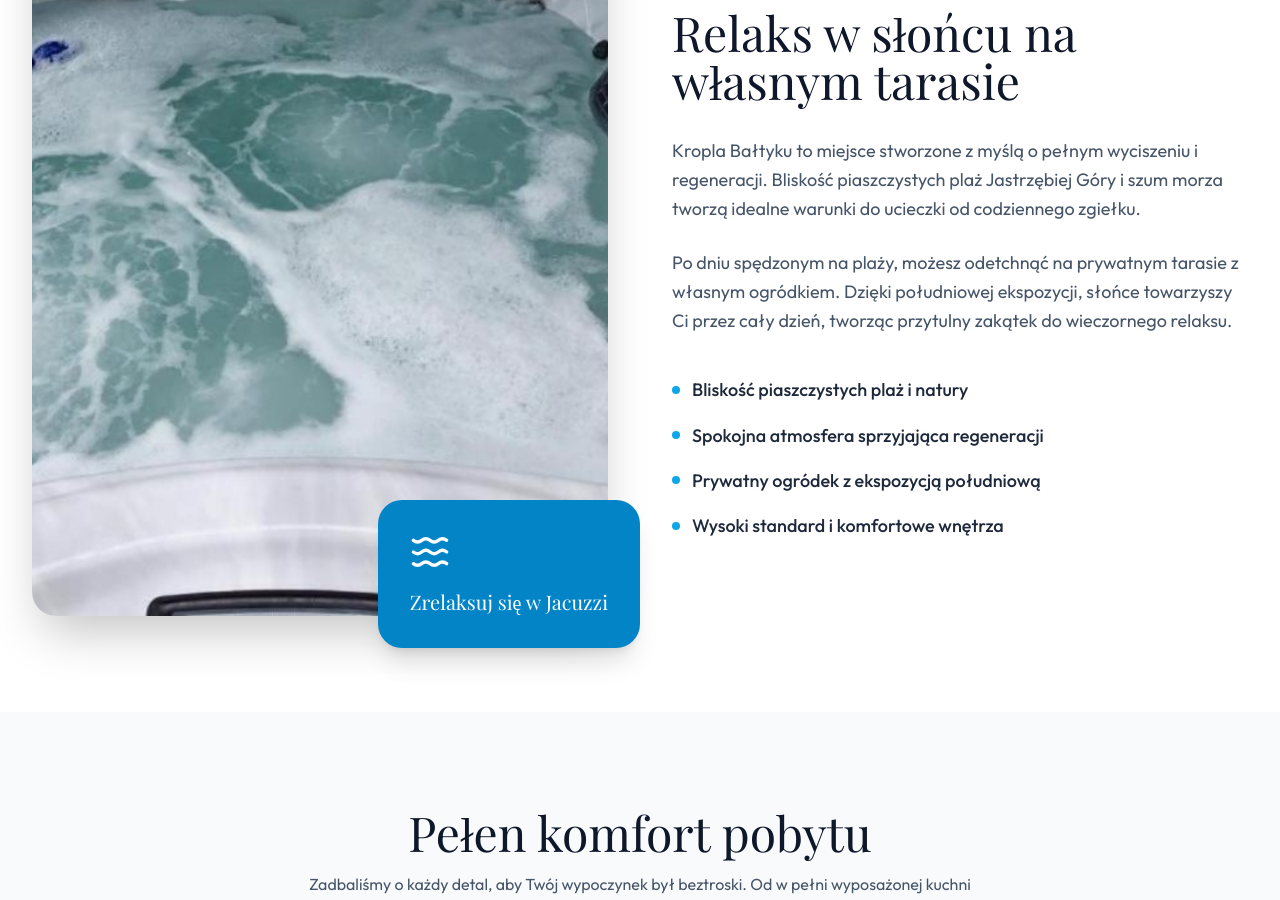
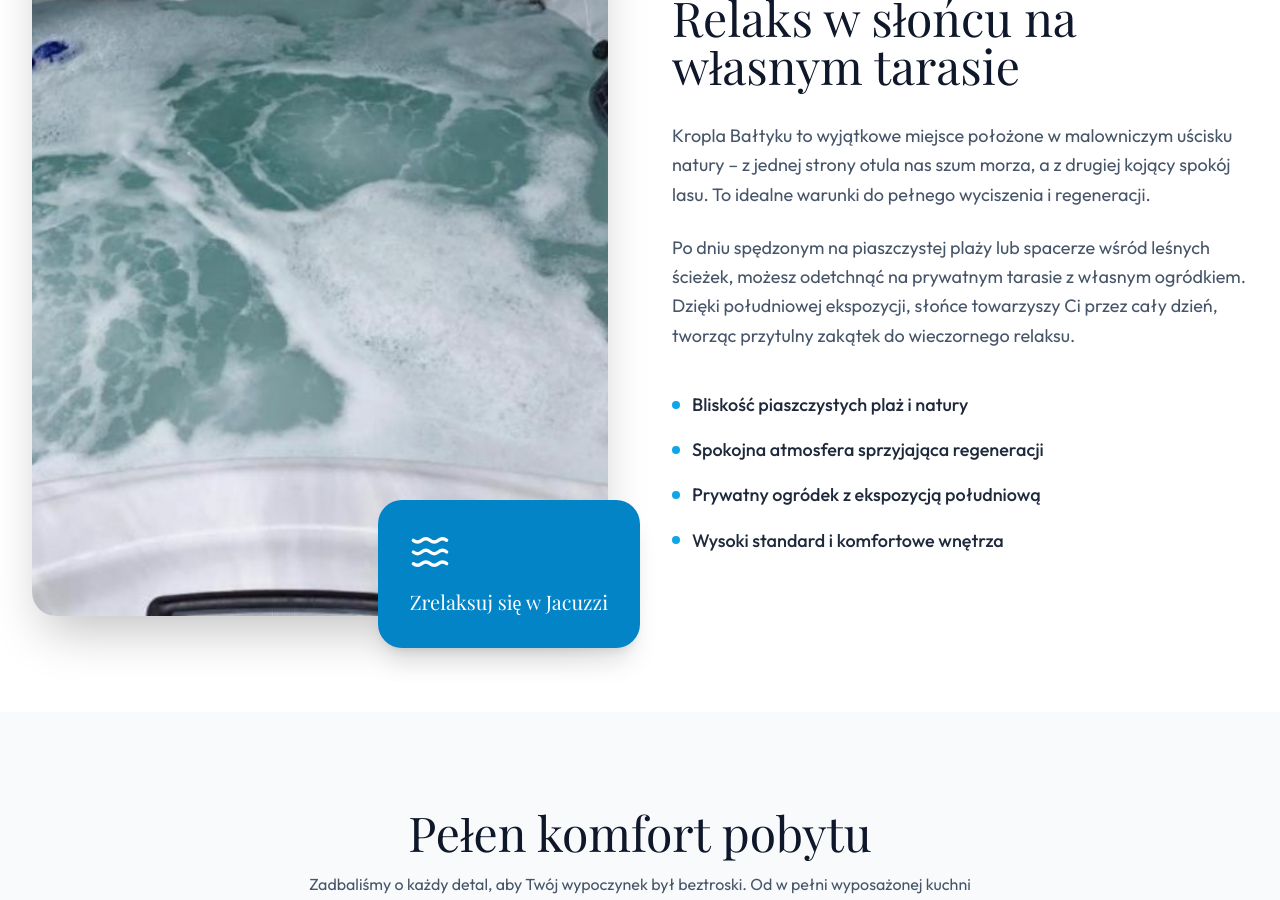
Before and after one commit to gronQA/KroplaBaltyku, a React (Vite) app: page / in a window 1280 px wide. Shown: the part 1000-1900 px from the top of the page. Built offline with nearby package versions, Linux system fonts and the light colour scheme; a web font is replaced by a local one.

Commit message:
content: add info about sea and forest location

```diff
--- a/src/pages/Home.tsx
+++ b/src/pages/Home.tsx
@@ -142,10 +142,10 @@ const Home = () => {
               <h2 className="text-4xl md:text-5xl font-serif text-slate-900 mb-8 leading-tight">Relaks w słońcu na własnym tarasie</h2>
               <div className="space-y-6 text-slate-600 text-lg leading-relaxed">
                 <p>
-                  Kropla Bałtyku to miejsce stworzone z myślą o pełnym wyciszeniu i regeneracji. Bliskość piaszczystych plaż Jastrzębiej Góry i szum morza tworzą idealne warunki do ucieczki od codziennego zgiełku.
+                  Kropla Bałtyku to wyjątkowe miejsce położone w malowniczym uścisku natury – z jednej strony otula nas szum morza, a z drugiej kojący spokój lasu. To idealne warunki do pełnego wyciszenia i regeneracji.
                 </p>
                 <p>
-                  Po dniu spędzonym na plaży, możesz odetchnąć na prywatnym tarasie z własnym ogródkiem. Dzięki południowej ekspozycji, słońce towarzyszy Ci przez cały dzień, tworząc przytulny zakątek do wieczornego relaksu.
+                  Po dniu spędzonym na piaszczystej plaży lub spacerze wśród leśnych ścieżek, możesz odetchnąć na prywatnym tarasie z własnym ogródkiem. Dzięki południowej ekspozycji, słońce towarzyszy Ci przez cały dzień, tworząc przytulny zakątek do wieczornego relaksu.
                 </p>
                 <ul className="space-y-4 pt-4">
                   {[
```
